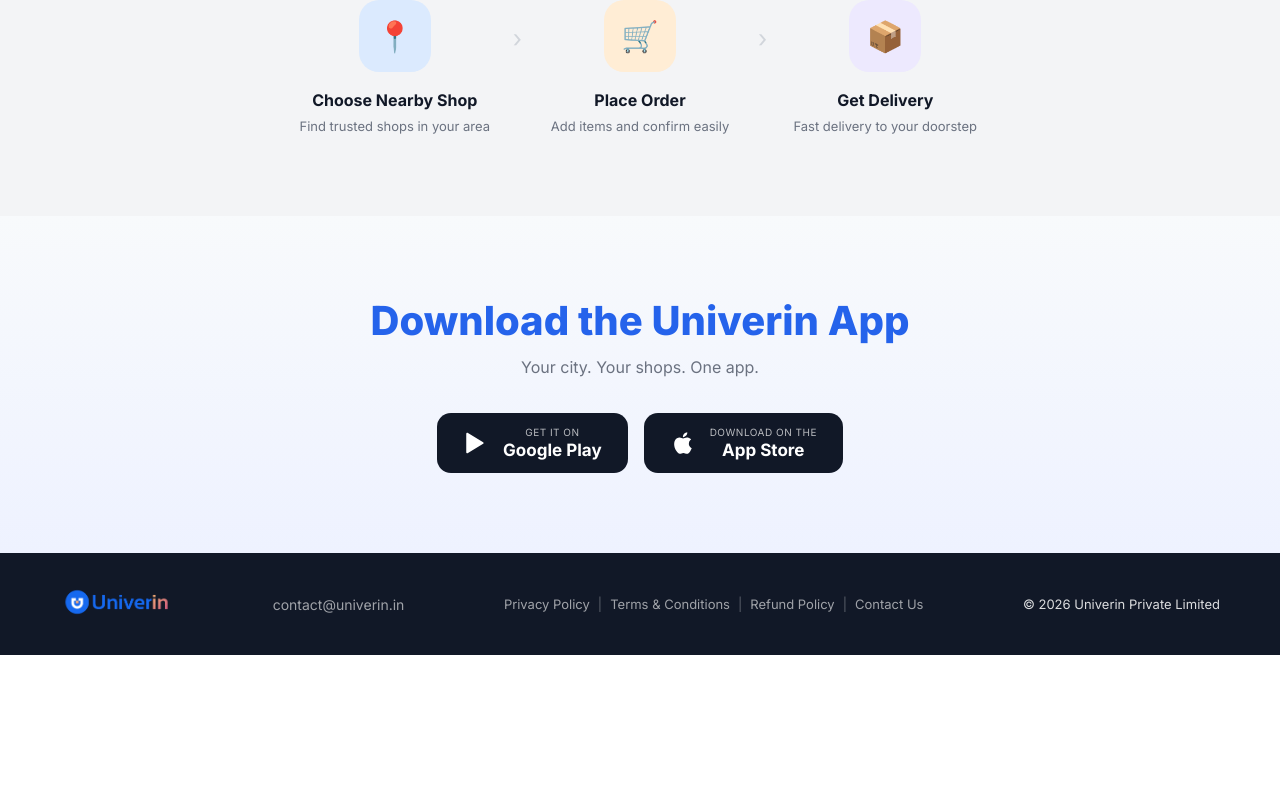
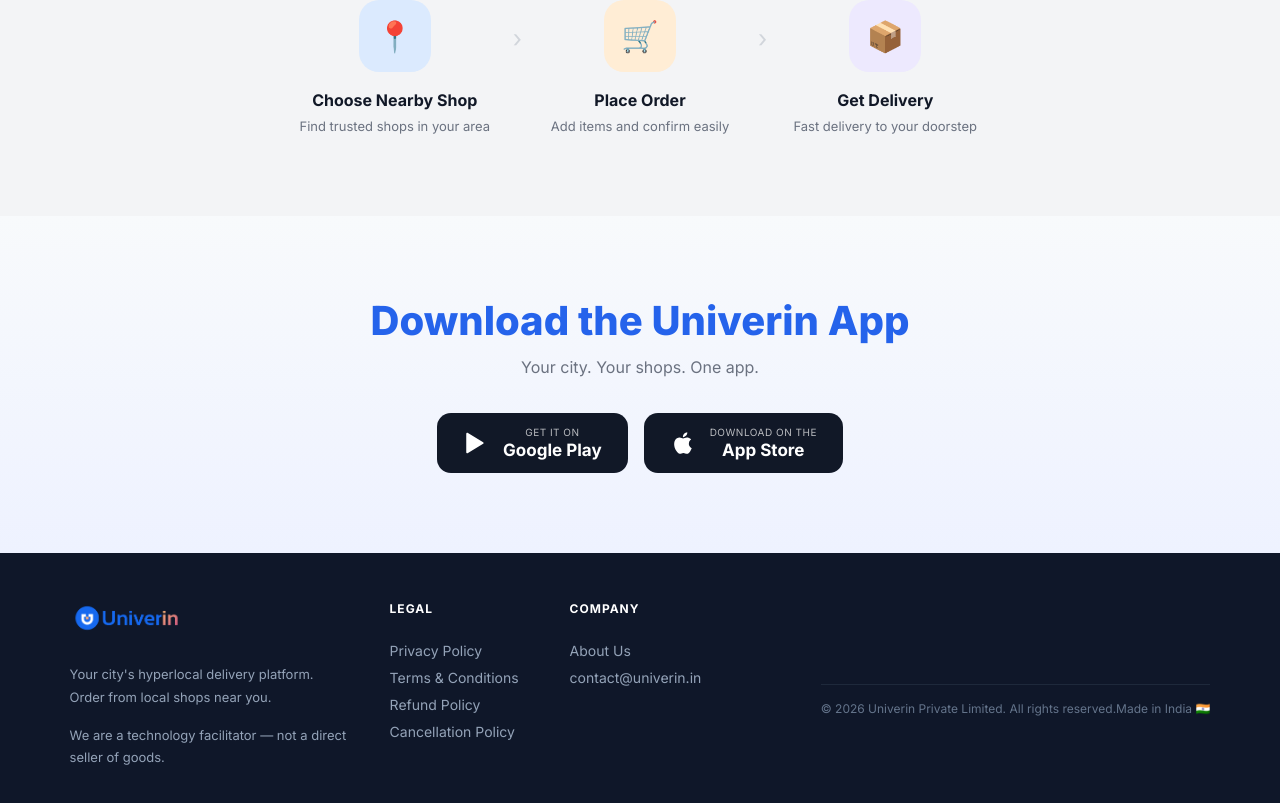
Before and after one commit to sravanipottipati/univerin-website, a React (Create React App) app: page / in a window 1280 px wide. Shown: the part 1721-2524 px from the top of the page. Before the commit the page ends 2376 px from the top, so only its background shows below. Built offline with nearby package versions, Linux system fonts and the light colour scheme.

Commit message:
Fix: update footer to 3-column layout

```diff
--- a/src/App.css
+++ b/src/App.css
@@ -98,3 +98,20 @@
 .modal-location{background:#eff6ff;color:#2563eb;padding:10px 16px;border-radius:100px;font-size:13px;font-weight:600;margin:16px 0}
 .modal-btn{background:#2563eb;color:#fff;border:none;padding:14px 40px;border-radius:100px;font-size:16px;font-weight:700;cursor:pointer;margin-top:8px;transition:transform 0.2s}
 .modal-btn:hover{transform:translateY(-2px)}
+
+/* ── New Footer ── */
+.footer-new { background: #0f1729; padding: 48px 24px 0; }
+.footer-grid { display: grid; grid-template-columns: 2fr 1fr 1fr; gap: 40px; max-width: 1000px; margin: 0 auto; padding-bottom: 40px; }
+.footer-brand .footer-logo { display: inline-block; margin-bottom: 14px; }
+.footer-desc { color: #94a3b8; font-size: 13px; line-height: 1.7; margin: 0 0 6px; max-width: 280px; }
+.footer-col-title { color: #fff; font-size: 12px; font-weight: 700; letter-spacing: 1px; text-transform: uppercase; margin: 0 0 16px; }
+.footer-col { display: flex; flex-direction: column; gap: 10px; }
+.footer-col-link { color: #94a3b8; font-size: 14px; text-decoration: none; transition: color 0.2s; }
+.footer-col-link:hover { color: #fff; }
+.footer-bottom { border-top: 1px solid #1e293b; padding: 16px 0; max-width: 1000px; margin: 0 auto; display: flex; justify-content: space-between; align-items: center; }
+.footer-bottom span { color: #64748b; font-size: 12px; }
+@media (max-width: 640px) {
+  .footer-grid { grid-template-columns: 1fr 1fr; }
+  .footer-brand { grid-column: 1 / -1; }
+  .footer-bottom { flex-direction: column; gap: 6px; text-align: center; }
+}
--- a/src/App.js
+++ b/src/App.js
@@ -138,21 +138,32 @@
         </div>
       </section>
 
-      <footer>
-        <a href="/#" className="footer-logo">
-          <img src={logo} alt="Univerin" height="34" />
-        </a>
-        <a href="mailto:contact@univerin.in" className="footer-email">contact@univerin.in</a>
-        <div className="footer-links">
-          <a href="/privacy-policy" className="footer-link">Privacy Policy</a>
-          <span className="footer-divider">|</span>
-          <a href="/terms-and-conditions" className="footer-link">Terms & Conditions</a>
-          <span className="footer-divider">|</span>
-          <a href="/refund-policy" className="footer-link">Refund Policy</a>
-          <span className="footer-divider">|</span>
-          <a href="/contact-us" className="footer-link">Contact Us</a>
+      <footer className="footer-new">
+        <div className="footer-grid">
+          <div className="footer-col footer-brand">
+            <a href="/#" className="footer-logo">
+              <img src={logo} alt="Univerin" height="34" />
+            </a>
+            <p className="footer-desc">Your city's hyperlocal delivery platform. Order from local shops near you.</p>
+            <p className="footer-desc">We are a technology facilitator — not a direct seller of goods.</p>
+          </div>
+          <div className="footer-col">
+            <h4 className="footer-col-title">Legal</h4>
+            <a href="/privacy-policy" className="footer-col-link">Privacy Policy</a>
+            <a href="/terms-and-conditions" className="footer-col-link">Terms &amp; Conditions</a>
+            <a href="/refund-policy" className="footer-col-link">Refund Policy</a>
+            <a href="/contact-us" className="footer-col-link">Cancellation Policy</a>
+          </div>
+          <div className="footer-col">
+            <h4 className="footer-col-title">Company</h4>
+            <a href="/contact-us" className="footer-col-link">About Us</a>
+            <a href="mailto:contact@univerin.in" className="footer-col-link">contact@univerin.in</a>
+          </div>
         </div>
-        <div className="footer-copy">© 2026 Univerin Private Limited</div>
+        <div className="footer-bottom">
+          <span>© 2026 Univerin Private Limited. All rights reserved.</span>
+          <span>Made in India 🇮🇳</span>
+        </div>
       </footer>
     </div>
   );
```
